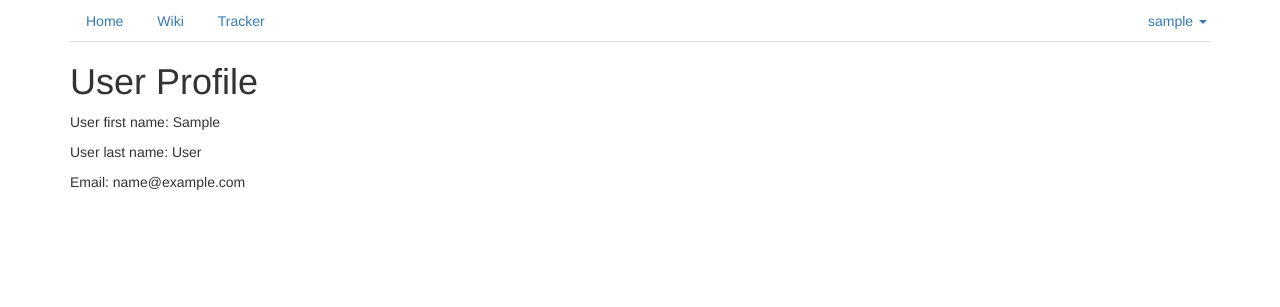
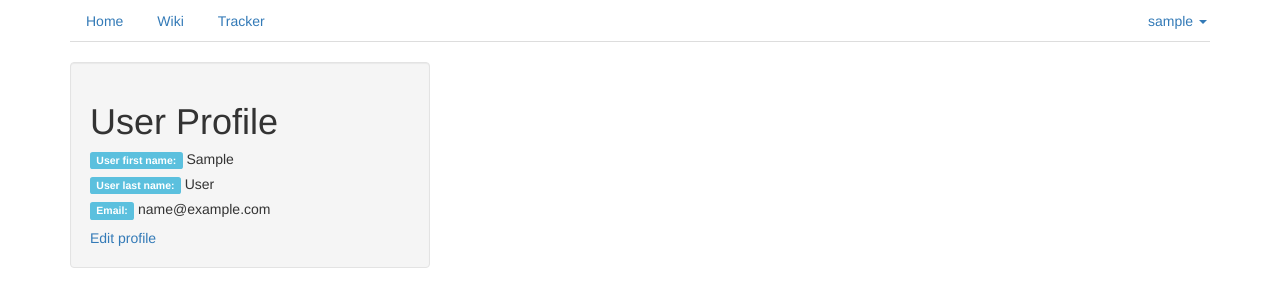
Before and after one commit to dmitryhusev/diaryProject, a Django app: page /user/profile/ in a window 1280 px wide. Shown: the top 307 px of the page. Run offline with Django 3.2, Linux system fonts and the light colour scheme; the visitor is signed in with stand-in values (Sample User, id 1); some libraries are stand-ins or nearby versions.

Commit message:
edit profile functionality added

```diff
--- a/user/templates/profile.html
+++ b/user/templates/profile.html
@@ -2,18 +2,20 @@
 {%load bootstrap3%}
 {%block content%}
 <div class="container">
-
+ <br>
 <div class="row">
     <div class="col-md-4">
 
-        <h1>User Profile</h1>
-        <p>User first name: {{user.first_name}} </p>
-        <p>User last name: {{user.last_name}} </p>
-        <p>Email: {{user.email}}</p>
+<div class="well"><h1>User Profile</h1>
+    <h5><span class="label label-info ">User first name:</span> {{user.first_name}} </h5>
+    <h5><span class="label label-info">User last name:</span> {{user.last_name}} </h5>
+    <h5><span class="label label-info">Email:</span> {{user.email}}</h5>
+
+<a href="{%url 'users:edit_profile'%}">Edit profile</a>
 
 
-
-    </div>
+</div>
+</div>
 </div>
 </div>
 {%endblock%}
--- a/user/urls.py
+++ b/user/urls.py
@@ -7,5 +7,6 @@ urlpatterns = [
     url(r'^logout/$', views.logout_view, name='logout'),
     url(r'^register/$', views.register, name='register'),
     url(r'^profile/$', views.profile, name='profile'),
+    url(r'^profile/edit/$', views.edit_profile, name='edit_profile'),
 
 ]
--- a/user/views.py
+++ b/user/views.py
@@ -4,6 +4,7 @@ from django.core.urlresolvers import reverse
 from django.contrib.auth import login, logout, authenticate
 from django.contrib.auth.forms import UserCreationForm
 from django.contrib.auth.models import User
+from .forms import ProfileForm
 
 def logout_view(request):
 
@@ -27,3 +28,15 @@ def register(request):
 def profile(request):
 
     return render(request, 'profile.html')
+
+def edit_profile(request):
+
+    current_user = request.user
+    if request.method == 'POST':
+        form = ProfileForm(instance = current_user, data=request.POST)
+        if form.is_valid():
+            form.save()
+            return HttpResponseRedirect(reverse('users:profile'))
+    else:
+        form = ProfileForm(instance = current_user)
+    return render(request, 'edit_profile.html', {'form': form})
```
Also changed, not shown: user/forms.py (added, +10 -0 lines), user/templates/edit_profile.html (added, +25 -0 lines).
